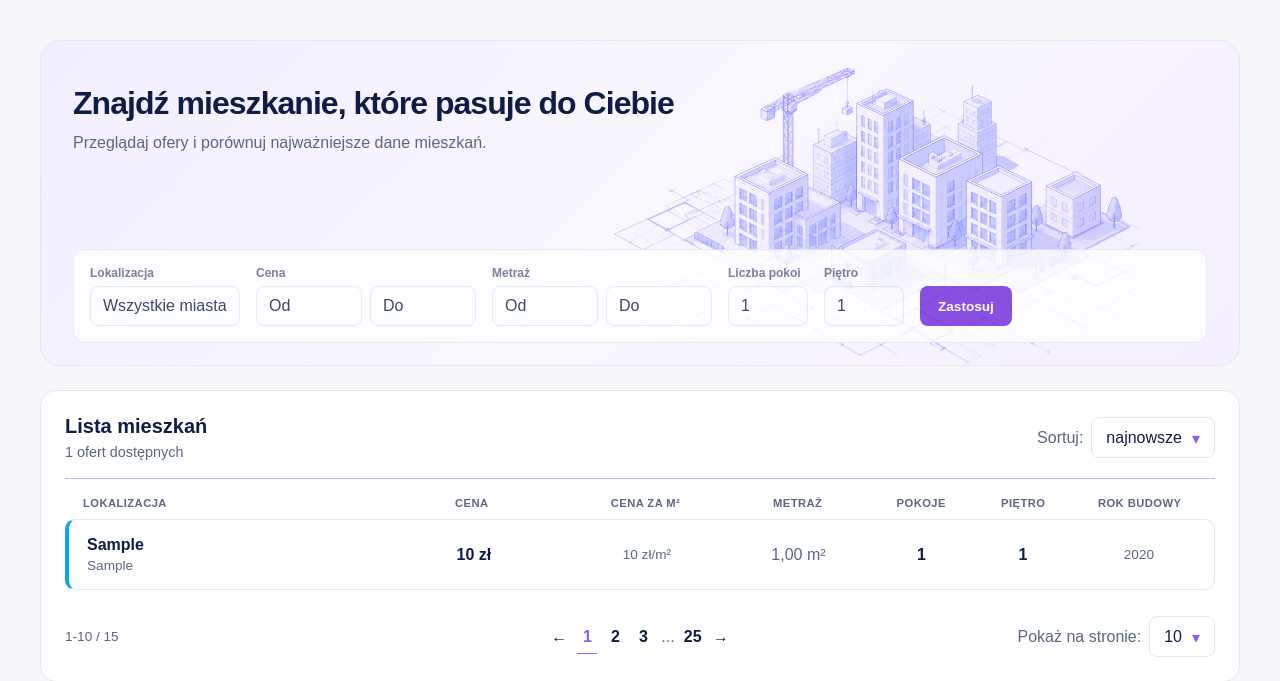
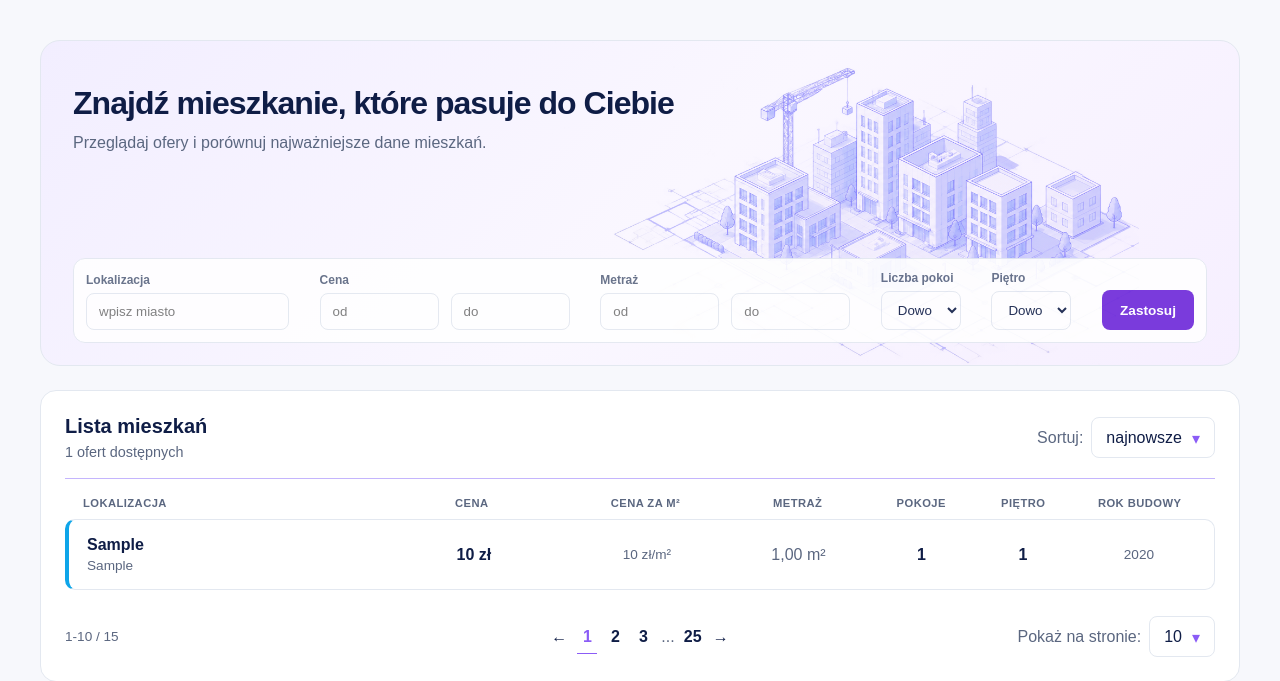
Before and after one commit to piotrgolebiewski07/homechoice_ai, a Django app: page /apartments/ in a window 1280 px wide. Shown: the part 69-750 px from the top of the page. Run offline with Django 5.2, Linux system fonts and the light colour scheme; tables that the repository leaves empty hold one stand-in row (values such as "Sample post"); parts of the project's set-up code (start-up, migrations or seed data) failed here and were passed over.

Commit message:
feat: add apartmentfilters and empty state

```diff
--- a/apartments/templates/apartments/apartment_list.html
+++ b/apartments/templates/apartments/apartment_list.html
@@ -1,7 +1,7 @@
 {% extends 'apartments/base.html' %}
 {% load static humanize %}
 {% load l10n %}
-{{ apartment.year_built }}
+
 {% block title %}Mieszkania{% endblock %}
 
 {% block extra_css %}
@@ -24,47 +24,92 @@
                 class="apartment-hero-illustration"
                 >
 
-            <div class="apartment-filters">
+            <form method="get" class="apartment-filters">
                 <div class="filter-group">
                     <p class="filter-label">Lokalizacja</p>
-                    <p class="filter-value">Wszystkie miasta</p>
+                    <input
+                            type="text"
+                            name="city"
+                            class="filter-value"
+                            placeholder="wpisz miasto"
+                            value="{{ selected_city }}"
+                    >
                 </div>
                 <div class="filter-group filter-group--range">
                     <p class="filter-label">Cena</p>
                     <div class="filter-range">
-                        <p class="filter-value">Od</p>
-                        <p class="filter-value">Do</p>
+                        <input
+                                type="number"
+                                name="min_price"
+                                class="filter-value"
+                                placeholder="od"
+                                value="{{ min_price }}"
+                        >
+                        <input
+                                type="number"
+                                name="max_price"
+                                class="filter-value"
+                                placeholder="do"
+                                value="{{ max_price }}"
+                        >
                     </div>
                 </div>
                 <div class="filter-group filter-group--range">
                     <p class="filter-label">Metraż</p>
                     <div class="filter-range">
-                        <p class="filter-value">Od</p>
-                        <p class="filter-value">Do</p>
+                        <input
+                                type="number"
+                                name="min_area"
+                                class="filter-value"
+                                placeholder="od"
+                                value="{{ min_area }}"
+                        >
+                        <input
+                                type="number"
+                                name="max_area"
+                                class="filter-value"
+                                placeholder="do"
+                                value="{{ max_area }}"
+                        >
                     </div>
                 </div>
                 <div class="filter-group filter-group--compact">
                     <p class="filter-label">Liczba pokoi</p>
-                    <p class="filter-value">1</p>
+                    <select name="rooms_number" class="filter-value">
+                        <option value="" {% if not rooms_number %}selected{% endif %}>Dowolna</option>
+                        <option value="1" {% if rooms_number == "1" %}selected{% endif %}>1</option>
+                        <option value="2" {% if rooms_number == "2" %}selected{% endif %}>2</option>
+                        <option value="3" {% if rooms_number == "3" %}selected{% endif %}>3</option>
+                        <option value="4" {% if rooms_number == "4" %}selected{% endif %}>4</option>
+                        <option value="5_plus" {% if rooms_number == "5_plus" %}selected{% endif %}>5+</option>
+                    </select>
                 </div>
                 <div class="filter-group filter-group--compact">
                     <p class="filter-label">Piętro</p>
-                    <p class="filter-value">1</p>
+                    <select name="floor_number" class="filter-value">
+                        <option value="" {% if not floor_number %}selected{% endif %}>Dowolne</option>
+                        <option value="1" {% if floor_number == "1" %}selected{% endif %}>1</option>
+                        <option value="2" {% if floor_number == "2" %}selected{% endif %}>2</option>
+                        <option value="3" {% if floor_number == "3" %}selected{% endif %}>3</option>
+                        <option value="4" {% if floor_number == "4" %}selected{% endif %}>4</option>
+                        <option value="5_plus" {% if floor_number == "5_plus" %}selected{% endif %}>5+</option>
+                    </select>
                 </div>
-                <button class="filter-submit-button" type="button">
+                <button class="filter-submit-button" type="submit">
                     Zastosuj
                 </button>
-            </div>
+            </form>
         </section>
 
 
 
         <section class="apartments-panel">
-            <div class="apartments-panel-header">
+            <div class="apartments-panel-header {% if not apartments %}apartments-panel-header--empty{% endif %}">
                 <div>
                     <h2>Lista mieszkań</h2>
                     <p>{{ apartments|length }} ofert dostępnych</p>
                 </div>
+                {% if apartments %}
                     <div class="apartments-panel-actions">
                         <span class="sort-label">Sortuj:</span>
                         <button class="sort-button" type="button">
@@ -72,8 +117,10 @@
                             <span class="sort-button-icon">▾</span>
                         </button>
                     </div>
+                {% endif %}
             </div>
 
+            {% if apartments %}
                 <div class="apartment-table-heading">
                     <p>Lokalizacja</p>
                     <p>Cena</p>
@@ -121,6 +168,14 @@
                         </p>
                     </article>
                 {% endfor %}
+            {% else %}
+                <div class="apartments-empty-state">
+                    <p>Nie znaleźliśmy mieszkań spełniających wybrane kryteria.</p>
+                    <p>Zmień lub wyczyść filtry</p>
+                </div>
+            {% endif %}
+
+            {% if apartments %}
             <div class="apartments-pagination">
                 <div class="apartments-pagination-summary">
                     1-10 / 15
@@ -144,6 +199,7 @@
                     </button>
                 </div>
             </div>
+            {% endif %}
         </section>
     </section>
 {% endblock %}
--- a/apartments/views.py
+++ b/apartments/views.py
@@ -4,11 +4,52 @@ from .models import Apartment
 
 def apartment_list(request):
     apartments = Apartment.objects.all()
+    selected_city = request.GET.get("city", "")
+    min_price = request.GET.get("min_price", "")
+    max_price = request.GET.get("max_price", "")
+    min_area = request.GET.get("min_area", "")
+    max_area = request.GET.get("max_area", "")
+    rooms_number = request.GET.get("rooms_number", "")
+    floor_number = request.GET.get("floor_number", "")
+
+    if selected_city:
+        apartments = apartments.filter(city__iexact=selected_city)
+
+    if min_price:
+        apartments = apartments.filter(price__gte=min_price)
+
+    if max_price:
+        apartments = apartments.filter(price__lte=max_price)
+
+    if min_area:
+        apartments = apartments.filter(area__gte=min_area)
+
+    if max_area:
+        apartments = apartments.filter(area__lte=max_area)
+
+    if rooms_number:
+        if rooms_number == "5_plus":
+            apartments = apartments.filter(rooms__gte=5)
+        else:
+            apartments = apartments.filter(rooms=rooms_number)
+
+    if floor_number:
+        if floor_number == "5_plus":
+            apartments = apartments.filter(floor__gte=5)
+        else:
+            apartments = apartments.filter(floor=floor_number)
 
     return render(
         request,
         'apartments/apartment_list.html',
         {
             "apartments": apartments,
+            "selected_city": selected_city,
+            "min_price": min_price,
+            "max_price": max_price,
+            "min_area": min_area,
+            "max_area": max_area,
+            "rooms_number": rooms_number,
+            "floor_number": floor_number,
         }
     )
--- a/static/css/apartment_list.css
+++ b/static/css/apartment_list.css
@@ -58,37 +58,68 @@
 .apartment-filters {
     flex-wrap: wrap;
     align-items: flex-end;
+    justify-content: space-between;
     display: flex;
-    gap: 16px;
+    gap: 12px;
     margin-top: auto;
     margin-bottom: 10px;
-    padding: 16px;
+    padding: 12px;
     background-color: #ffffff;
     border: 1px solid #e3e8f0;
     border-radius: 12px;
-    opacity: 0.8;
+    opacity: 0.9;
+}
+
+.apartments-empty-state {
+    padding: 28px;
+    text-align: center;
+    color: #5b6780;
+
+}
+
+.apartments-empty-state p {
+    margin: 0;
+    font-size: 1rem;
+    line-height: 1.5;
+}
+
+.apartments-empty-state p:first-child {
+    color: #0f1d46;
+    font-weight: 700;
+}
+
+.apartments-empty-state p + p {
+    margin-top: 6px;
 }
 
 .filter-range {
     display: flex;
-    gap: 8px;
-}
-
-.filter-range .filter-value {
-    flex: 1;
+    gap: 12px;
 }
 
 .filter-group {
     min-width: 150px;
 }
 
-.filter-group--range {
-    min-width: 220px;
+.filter-range .filter-value {
+    flex: 1 1 0;
+    min-width: 0;
+    box-sizing: border-box;
+}
+
+.filter-group.filter-group--range {
+    flex: 0 0 250px;
+    min-width: 200px;
 }
 
 .filter-group--compact {
     min-width: 80px;
     flex: 0 1 80px;
+}
+
+.filter-group--compact .filter-value {
+    width: 100%;
+    box-sizing: border-box;
 }
 
 .filter-label {
@@ -142,6 +173,12 @@
     padding-bottom: 18px;
     margin-bottom: 18px;
     border-bottom: 1px solid #c4b5fd;
+}
+
+.apartments-panel-header--empty {
+    padding-bottom: 0;
+    margin-bottom: 0;
+    border-bottom: 0;
 }
 
 .apartments-panel-header h2 {
```
Lines whose indentation alone changed are shown as unchanged.
